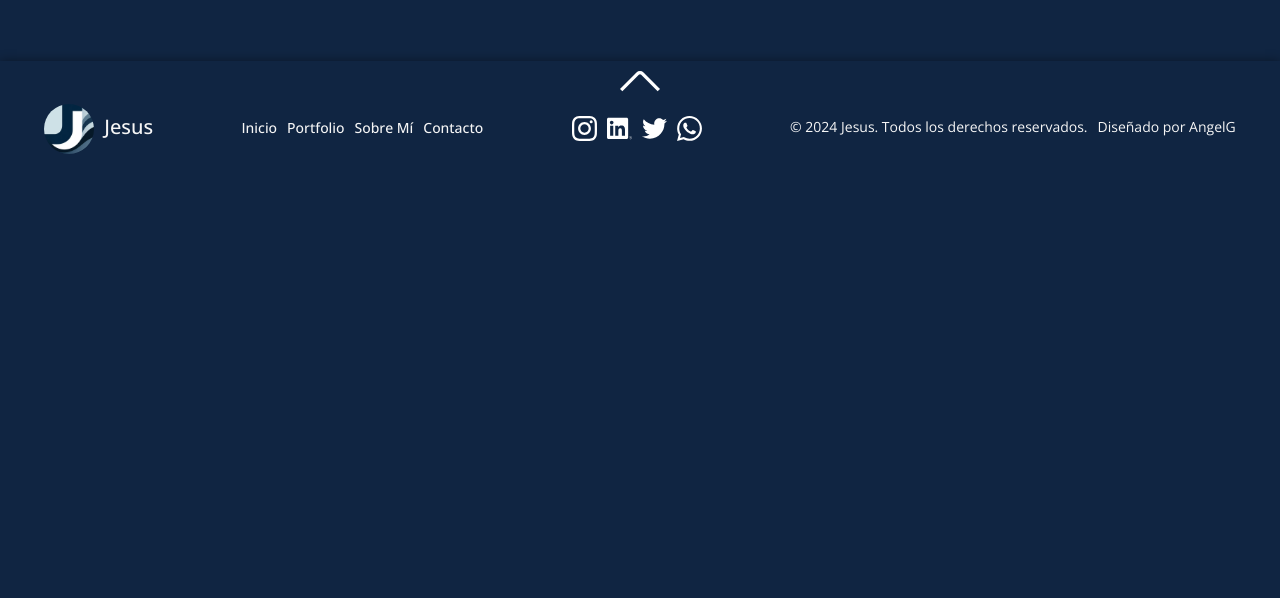
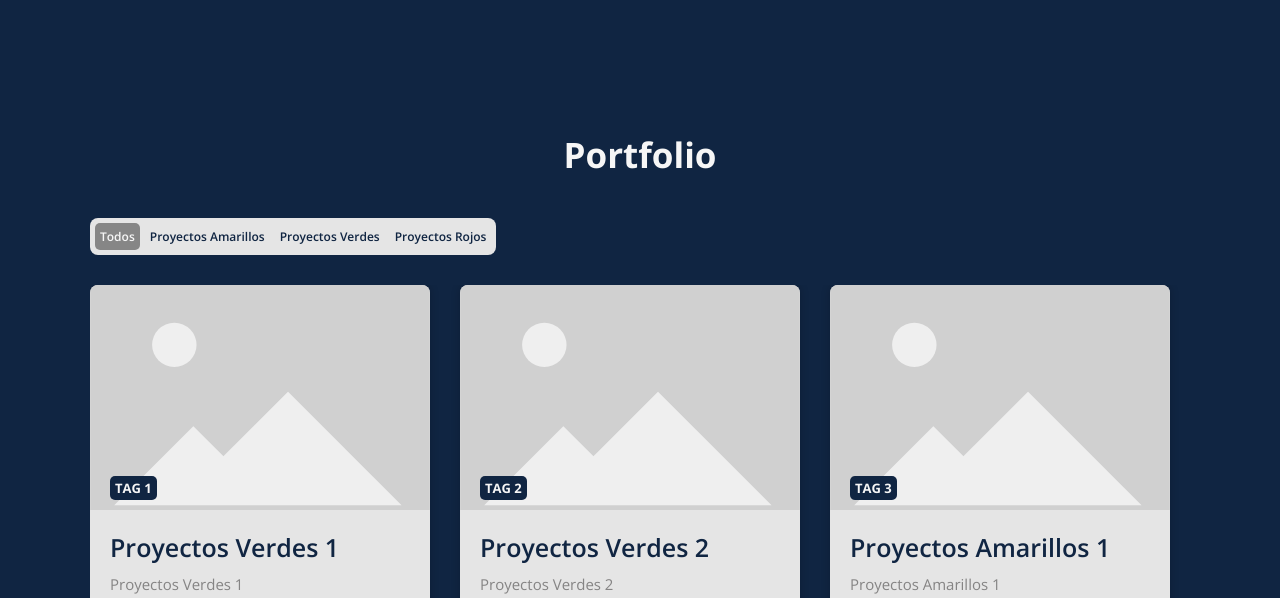
Before and after one commit to AngelGaitanG/portfolio-example, an Angular app: page / in a window 1280 px wide. Shown: the part 2199-2797 px from the top of the page. Before the commit the page ends 2373 px from the top, so only its background shows below. Built offline with nearby package versions, Linux system fonts and the light colour scheme.

Commit message:
Refactor portfolio view: Designed card view and responsive portfolio view

```diff
--- a/src/app/app.component.css
+++ b/src/app/app.component.css
@@ -1,5 +1,11 @@
 :host {
     background-color: var(--primary-color);
+}
+
+app-header {
+    position: sticky;
+    top: 0;
+    z-index: 999;
 }
 
 .header-space {
--- a/src/app/app.component.html
+++ b/src/app/app.component.html
@@ -3,6 +3,6 @@
 <app-home id="home"></app-home>
 <app-about id="about"></app-about>
 <app-services id="services"></app-services>
-<!-- <app-portfolio id="portfolio"></app-portfolio>
-<app-contact id="contact"></app-contact> -->
+<app-portfolio id="portfolio"></app-portfolio>
+<!-- <app-contact id="contact"></app-contact>  -->
 <app-footer></app-footer>
--- a/src/app/features/portfolio/portfolio.component.css
+++ b/src/app/features/portfolio/portfolio.component.css
@@ -1,4 +1,125 @@
 :host {
-    display: block;
-    height: 100vh;
+    display: flex;
+    justify-content: center;
 }
+
+.portfolio {
+    min-height: calc(100vh - 70px);
+    display: flex;
+    flex-direction: column;
+    align-items: center;
+    justify-content: flex-start;
+    max-width: 1200px;
+    padding: 0 40px;
+}
+
+.portfolio .title {
+    color: var(--primary-color-contrast);
+    text-align: center;
+    font-size: 35px;
+    font-weight: 700;
+    margin-bottom: 40px;
+}
+
+.portfolio-container {
+    display: flex;
+    flex-direction: column;
+    align-items: flex-start;
+}
+
+.project-type-selector {
+    display: flex;
+    padding: 5px;
+    gap: 0 5px;
+    background-color: var(--secondary-color);
+    border-radius: 8px;
+    overflow: hidden;
+}
+
+
+
+.project-type-selector-item {
+    position: relative;
+}
+
+.project-type-selector-item input[type="radio"] {
+    display: none;
+}
+
+.project-type-selector-item span {
+    display: inline-block;
+    padding: 5px 5px;
+    border-radius: 5px;
+    cursor: pointer;
+    transition: background-color 0.3s, border-color 0.3s;
+    font-size: 12px;
+    font-weight: 600;
+    color: var(--primary-color);
+}
+
+.project-type-selector-item input[type="radio"]:checked+span {
+    background-color: var(--secondary-color-dark);
+    border-color: var(--primary-color-light);
+    color: var(--primary-color-contrast);
+}
+
+
+.works {
+    width: 1100px;
+    margin-top: 30px;
+    display: flex;
+    flex-direction: row;
+    gap: 30px;
+    overflow-x: auto;
+    white-space: nowrap;
+    padding-bottom: 10px;
+}
+
+.works::-webkit-scrollbar {
+    height: 8px;
+
+}
+
+.works::-webkit-scrollbar-thumb {
+    background-color: var(--primary-color-contrast);
+    border-radius: 10px;
+}
+
+.app-work-card {
+    flex: 0 0 auto;
+    width: 300px;
+}
+
+@media screen and (max-width: 1180px) {
+    .works {
+        width: 730px;
+    }
+}
+
+@media screen and (max-width: 815px) {
+
+    .portfolio {
+        padding: 0 20px;
+    }
+
+    .works {
+        width: 550px;
+    }
+}
+
+@media screen and (max-width: 595px) {
+    .works {
+        width: 340px;
+    }
+}
+
+@media screen and (max-width: 385px) {
+
+    .portfolio {
+        padding: 0 10px;
+    }
+
+    .works {
+        width: 300px;
+    }
+}
--- a/src/app/features/portfolio/portfolio.component.html
+++ b/src/app/features/portfolio/portfolio.component.html
@@ -1 +1,26 @@
-<p>portfolio works!</p>
+<section class="portfolio">
+    <h1 class="title">Portfolio</h1>
+    <div class="portfolio-container">
+        <div class="project-type-selector">
+            <label class="project-type-selector-item">
+                <input type="radio" name="project-type" value="all" checked (change)="onTypeChange('all')">
+                <span>Todos</span>
+            </label>
+            <label class="project-type-selector-item">
+                <input type="radio" name="project-type" value="amarillos" (change)="onTypeChange('amarillos')">
+                <span>Proyectos Amarillos</span>
+            </label>
+            <label class="project-type-selector-item">
+                <input type="radio" name="project-type" value="verdes" (change)="onTypeChange('verdes')">
+                <span>Proyectos Verdes</span>
+            </label>
+            <label class="project-type-selector-item">
+                <input type="radio" name="project-type" value="rojos" (change)="onTypeChange('rojos')">
+                <span>Proyectos Rojos</span>
+            </label>
+        </div>
+        <div class="works">
+            <app-work-card *ngFor="let work of currentWorks" [card]="work"></app-work-card>
+        </div>
+    </div>
+</section>
--- a/src/app/features/portfolio/portfolio.component.ts
+++ b/src/app/features/portfolio/portfolio.component.ts
@@ -1,12 +1,75 @@
 import { Component } from '@angular/core';
+import { IWork } from '../../core/models/work.interface';
+import { WorkCardComponent } from '../../shared/components/work-card/work-card.component';
+import { CommonModule } from '@angular/common';
 
 @Component({
   selector: 'app-portfolio',
   standalone: true,
-  imports: [],
+  imports: [WorkCardComponent, CommonModule],
   templateUrl: './portfolio.component.html',
   styleUrl: './portfolio.component.css'
 })
 export class PortfolioComponent {
 
+  works: IWork[] = [
+    {
+      type: 'verdes',
+      title: 'Proyectos Verdes 1',
+      description: 'Proyectos Verdes 1',
+      image: '../../../assets/images/Placeholder_view_vector.svg',
+      tag: 'Tag 1'
+    },
+    {
+      type: 'verdes',
+      title: 'Proyectos Verdes 2',
+      description: 'Proyectos Verdes 2',
+      image: '../../../assets/images/Placeholder_view_vector.svg',
+      tag: 'Tag 2'
+    },
+    {
+      type: 'amarillos',
+      title: 'Proyectos Amarillos 1',
+      description: 'Proyectos Amarillos 1',
+      image: '../../../assets/images/Placeholder_view_vector.svg',
+      tag: 'Tag 3'
+    },
+    {
+      type: 'amarillos',
+      title: 'Proyectos Amarillos 2',
+      description: 'Proyectos Amarillos 2',
+      image: '../../../assets/images/Placeholder_view_vector.svg',
+      tag: 'Tag 4'
+    },
+    {
+      type: 'rojos',
+      title: 'Proyectos Rojos 1',
+      description: 'Proyectos Rojos 1',
+      image: '../../../assets/images/Placeholder_view_vector.svg',
+      tag: 'Tag 5'
+    },
+    {
+      type: 'rojos',
+      title: 'Proyectos Rojos 2',
+      description: 'Proyectos Rojos 2',
+      image: '../../../assets/images/Placeholder_view_vector.svg',
+      tag: 'Tag 6'
+    },
+  ]
+
+  currentWorks: IWork[] = this.works
+
+  onTypeChange(type: string) {
+    console.log(type);
+
+    if (type === 'all') {
+      this.currentWorks = this.works;
+    } else {
+      this.currentWorks = this.works.filter(work => work.type === type);
+    }
+
+  }
+
+  constructor() {}
+
 }
--- a/src/app/shared/components/header/header.component.css
+++ b/src/app/shared/components/header/header.component.css
@@ -41,8 +41,8 @@ header {
 }
 
 .row .banner .logo img {
-    width: 85px;
-    height: 85px;
+    width: 86px;
+    height: 86px;
     object-fit: cover;
 
 
--- /dev/null
+++ b/src/app/shared/components/work-card/work-card.component.css
@@ -0,0 +1,67 @@
+.card {
+    background-color: #e5e5e5;
+    overflow: hidden;
+    width: 340px;
+    border-radius: 8px;
+    box-shadow: 0 0 10px rgba(0, 0, 0, 0.2);
+}
+
+.card-img {
+    height: 225px;
+    overflow: hidden;
+    position: relative;
+}
+
+.card-img img {
+    position: absolute;
+    top: 0;
+    left: 0;
+    width: 100%;
+    height: 100%;
+    object-fit: cover;
+}
+
+.card-tag {
+    position: absolute;
+    bottom: 10px;
+    left: 20px;
+    background-color: var(--primary-color);
+    color: var(--primary-color-contrast);
+    padding: 3px 5px;
+    border-radius: 5px;
+    font-size: 13px;
+    font-weight: bold;
+    text-transform: uppercase;
+
+}
+
+.card-body {
+    padding: 20px;
+    background-color: #e5e5e5;
+    height: 130px;
+    color: var(--primary-color);
+}
+
+.card-title {
+    font-size: 25px;
+    font-weight: 600;
+    margin-bottom: 8px;
+}
+
+.card-desc {
+    margin-bottom: 20px;
+    font-size: 15px;
+    color: #858484;
+    line-height: 1.6;
+}
+
+@media screen and (max-width: 385px) {
+
+    .card {
+        width: 300px;
+    }
+
+    .card-img {
+        height: 200px;
+    }
+}
--- /dev/null
+++ b/src/app/shared/components/work-card/work-card.component.html
@@ -0,0 +1,10 @@
+<div class="card">
+    <div class="card-img">
+        <img src="{{card.image}}" alt="{{card.title}}" class="card-img">
+        <h3 class="card-tag">{{card.tag}}</h3>
+    </div>
+    <div class="card-body">
+        <h2 class="card-title">{{card.title}}</h2>
+        <p class="card-desc">{{card.description}}</p>
+    </div>
+</div>
```
Also changed, not shown: src/app/core/models/work.interface.ts (added, +7 -0 lines), src/app/shared/components/work-card/work-card.component.ts (added, +13 -0 lines), 1 other file (tests, documents, lock files or other folders).
